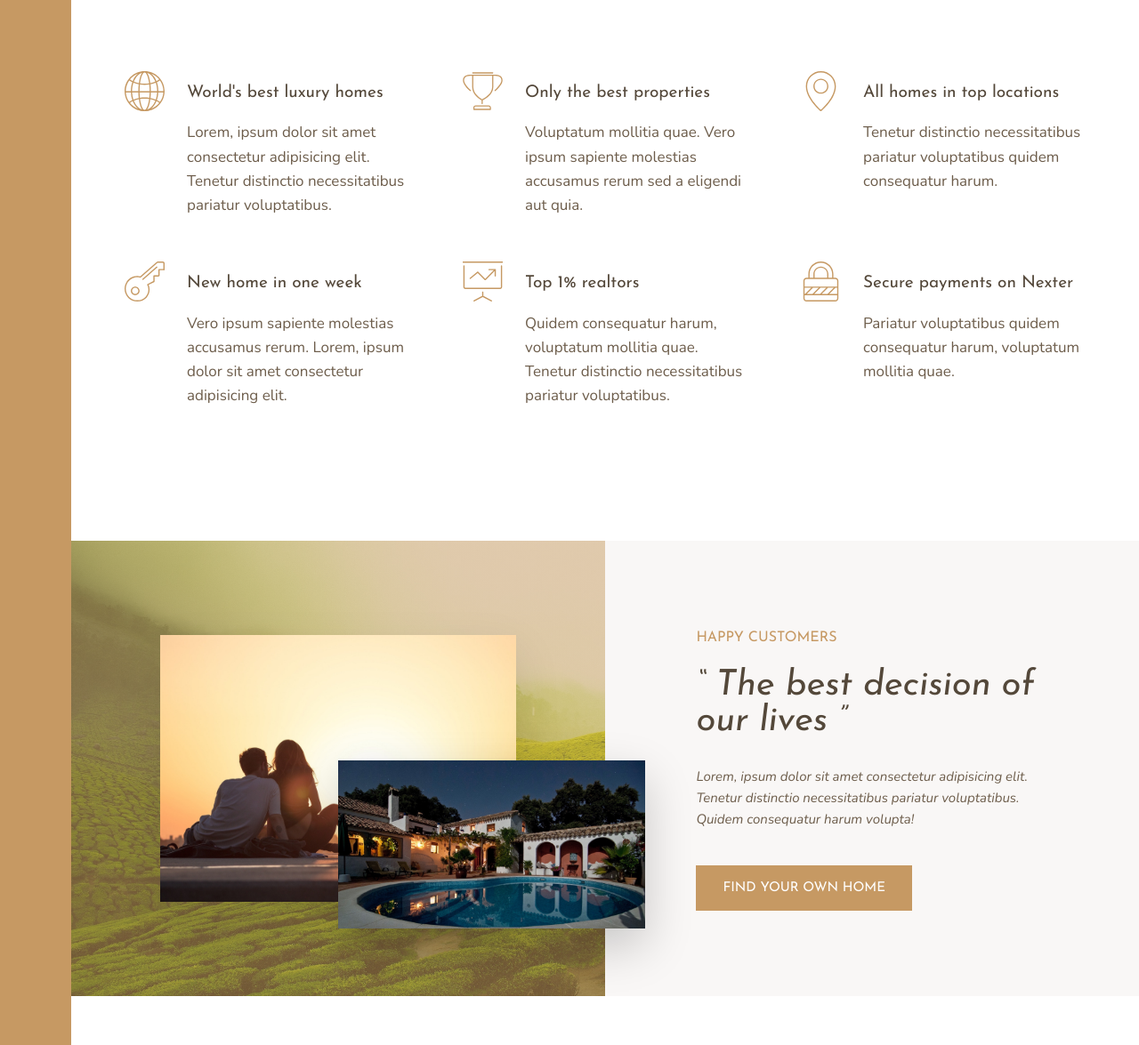
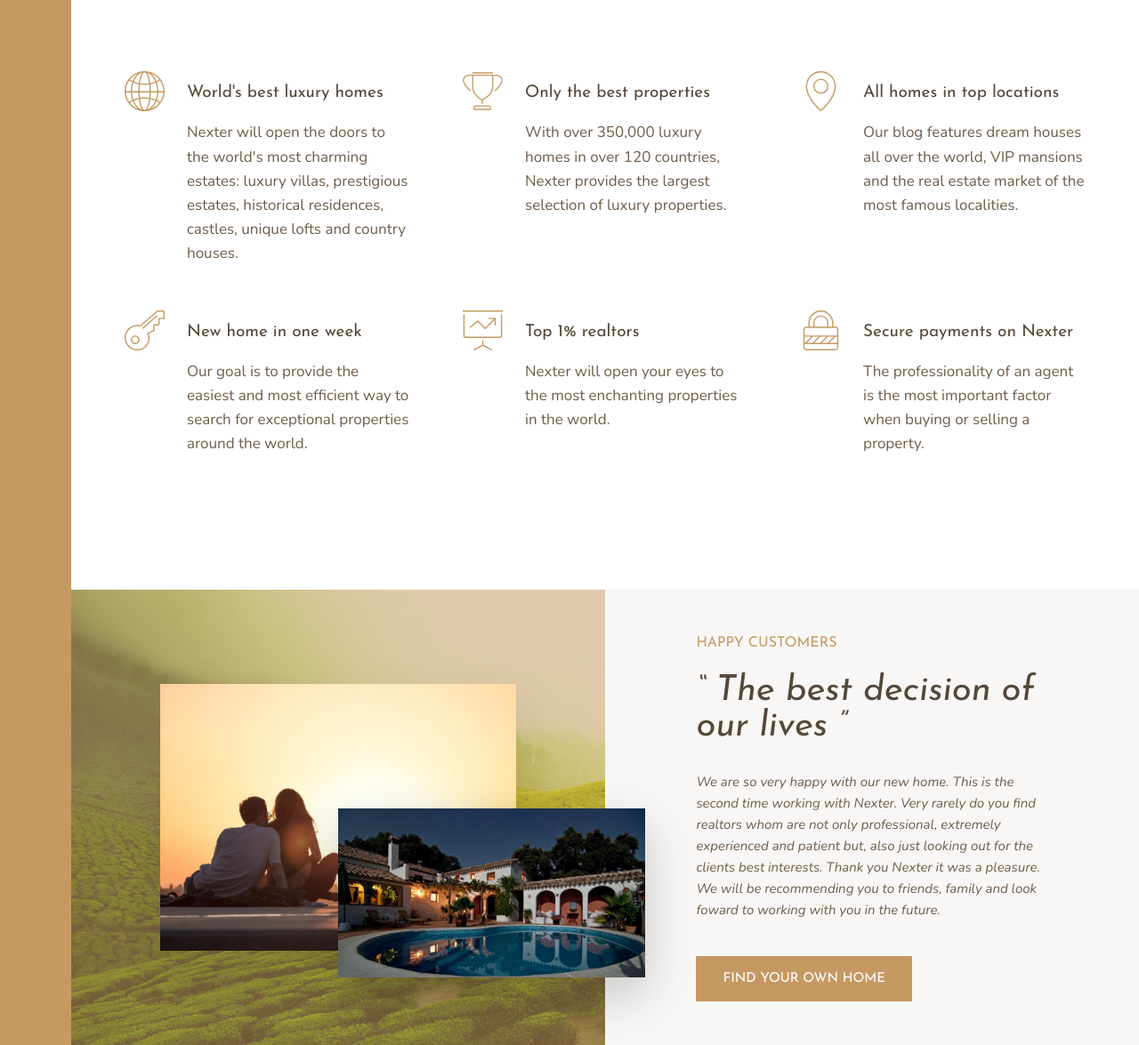
Before and after one commit to SirTingling/Nexter, a website: page index.html in a window 1280 px wide. Shown: the part 700-1875 px from the top of the page at 89% size. Drawn offline with nearby package versions, Linux system fonts and the light colour scheme; files that its build step writes are made by us from their sources.

Commit message:
prod ready

```diff
--- a/index.html
+++ b/index.html
@@ -61,8 +61,9 @@
                     <use xlink:href="img/sprite.svg#icon-global"></use>
                 </svg>
                 <h4 class="heading-4 heading-4--dark">World's best luxury homes</h4>
-                <p class="feature__text">Lorem, ipsum dolor sit amet consectetur adipisicing elit.
-                    Tenetur distinctio necessitatibus pariatur voluptatibus.</p>
+                <p class="feature__text">Nexter will open the doors to the world's most
+                    charming estates: luxury villas, prestigious estates, historical residences, castles,
+                    unique lofts and country houses.</p>
             </div>
 
             <div class="feature">
@@ -70,8 +71,8 @@
                     <use xlink:href="img/sprite.svg#icon-trophy"></use>
                 </svg>
                 <h4 class="heading-4 heading-4--dark">Only the best properties</h4>
-                <p class="feature__text">Voluptatum mollitia quae. Vero ipsum sapiente molestias
-                     accusamus rerum sed a eligendi aut quia.</p>
+                <p class="feature__text">With over 350,000 luxury homes in over 120 countries,
+                    Nexter provides the largest selection of luxury properties.</p>
             </div>
 
             <div class="feature">
@@ -79,8 +80,8 @@
                     <use xlink:href="img/sprite.svg#icon-map-pin"></use>
                 </svg>
                 <h4 class="heading-4 heading-4--dark">All homes in top locations</h4>
-                <p class="feature__text">Tenetur distinctio necessitatibus pariatur
-                    voluptatibus quidem consequatur harum.</p>
+                <p class="feature__text">Our blog features dream houses all over the
+                    world, VIP mansions and the real estate market of the most famous localities.</p>
             </div>
 
             <div class="feature">
@@ -88,8 +89,8 @@
                     <use xlink:href="img/sprite.svg#icon-key"></use>
                 </svg>
                 <h4 class="heading-4 heading-4--dark">New home in one week</h4>
-                <p class="feature__text">Vero ipsum sapiente molestias accusamus rerum.
-                    Lorem, ipsum dolor sit amet consectetur adipisicing elit.</p>
+                <p class="feature__text">Our goal is to provide the easiest and most
+                    efficient way to search for exceptional properties around the world.</p>
             </div>
 
             <div class="feature">
@@ -97,8 +98,8 @@
                     <use xlink:href="img/sprite.svg#icon-presentation"></use>
                 </svg>
                 <h4 class="heading-4 heading-4--dark">Top 1% realtors</h4>
-                <p class="feature__text">Quidem consequatur harum, voluptatum mollitia quae.
-                    Tenetur distinctio necessitatibus pariatur voluptatibus.</p>
+                <p class="feature__text">Nexter will open your eyes to
+                    the most enchanting properties in the world.</p>
             </div>
 
             <div class="feature">
@@ -106,8 +107,8 @@
                     <use xlink:href="img/sprite.svg#icon-lock"></use>
                 </svg>
                 <h4 class="heading-4 heading-4--dark">Secure payments on Nexter</h4>
-                <p class="feature__text">Pariatur voluptatibus quidem consequatur harum,
-                    voluptatum mollitia quae.</p>
+                <p class="feature__text">The professionality of an agent is the most important factor when buying or
+                    selling a property.</p>
             </div>
         </section>
 
@@ -120,8 +121,10 @@
             <h3 class="heading-3 mb-sm">Happy Customers</h3>
             <h2 class="heading-2 heading-2--dark mb-md">&ldquo; The best decision of our lives &rdquo;</h2>
             <p class="story__text">
-                Lorem, ipsum dolor sit amet consectetur adipisicing elit. Tenetur distinctio
-                necessitatibus pariatur voluptatibus. Quidem consequatur harum volupta!
+                We are so very happy with our new home. This is the second time working with Nexter.
+                Very rarely do you find realtors whom are not only professional, extremely experienced and patient but,
+                also just looking out for the clients best interests. Thank you Nexter it was a pleasure. We will be recommending
+                you to friends, family and look foward to working with you in the future.
             </p>
             <button class="btn">Find your own home</button>
         </div>
```
